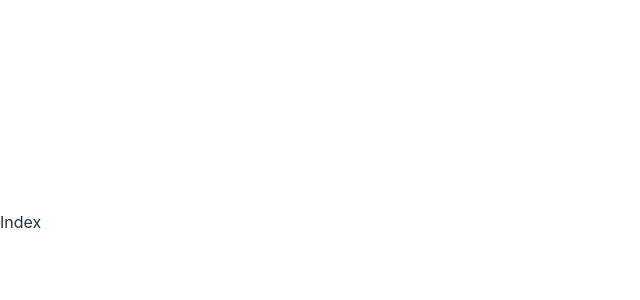
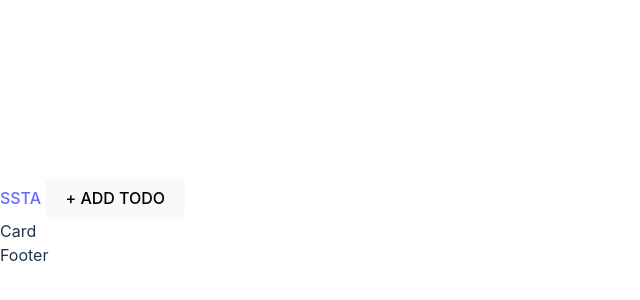
Before and after one commit to joshdev19/simple-strapi-app, a React (Vite) app in the folder client/: page / in a window 1280 px wide. Shown: the part 178-478 px from the top of the page, without its empty margins (0-640 px from the left). Built offline with nearby package versions, Linux system fonts and the light colour scheme.

Commit message:
Imported nav, card & footer components

```diff
--- a/client/src/pages/Index.tsx
+++ b/client/src/pages/Index.tsx
@@ -1,6 +1,16 @@
+import Card from "../components/Card"
+import Footer from "../components/Footer"
+import Nav from "../components/Nav"
+
 const Index = () => {
   return (
-    <div>Index</div>
+    <div className="wrapper">
+      <Nav/>
+      <div className="cards-wrapper">
+        <Card id="1" title="test title" description="some description"/>
+      </div>
+      <Footer/>
+    </div>
   )
 }
 
```
